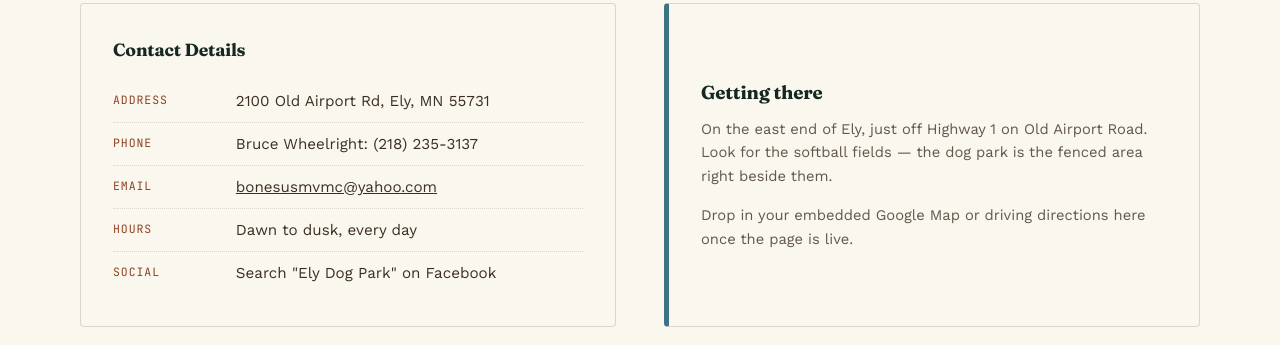
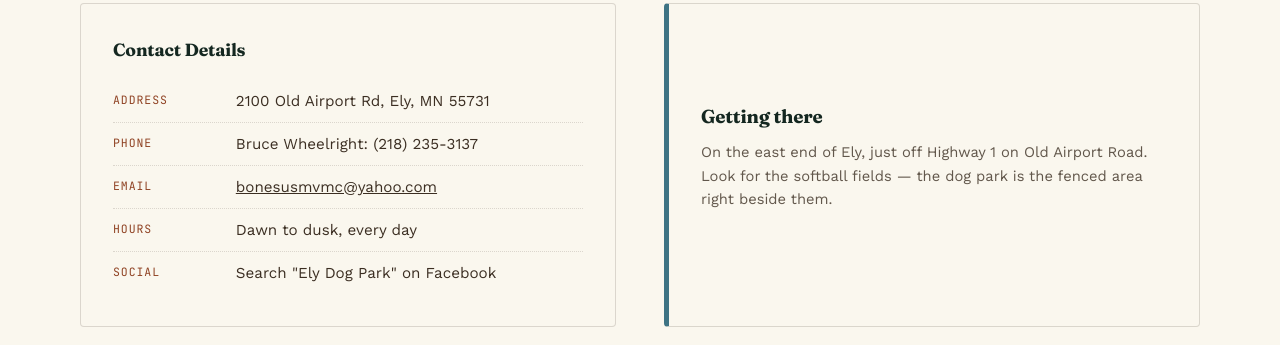
Before and after one commit to agilmore469-maker/elydp-website, a plain HTML site: page index.html in a window 1280 px wide. Shown: the part 6903-7248 px from the top of the page. Drawn offline with nearby package versions, Linux system fonts and the light colour scheme.

Commit message:
Update index.html

```diff
--- a/index.html
+++ b/index.html
@@ -719,7 +719,7 @@
       <div class="map-note">
         <h3>Getting there</h3>
         <p>On the east end of Ely, just off Highway 1 on Old Airport Road. Look for the softball fields &mdash; the dog park is the fenced area right beside them.</p>
-        <p style="margin-top:1rem;">Drop in your embedded Google Map or driving directions here once the page is live.</p>
+        <p style="margin-top:1rem;"></p>
       </div>
     </div>
     <figure class="photo" style="max-width:520px; margin:2.5rem auto 0;">
```
